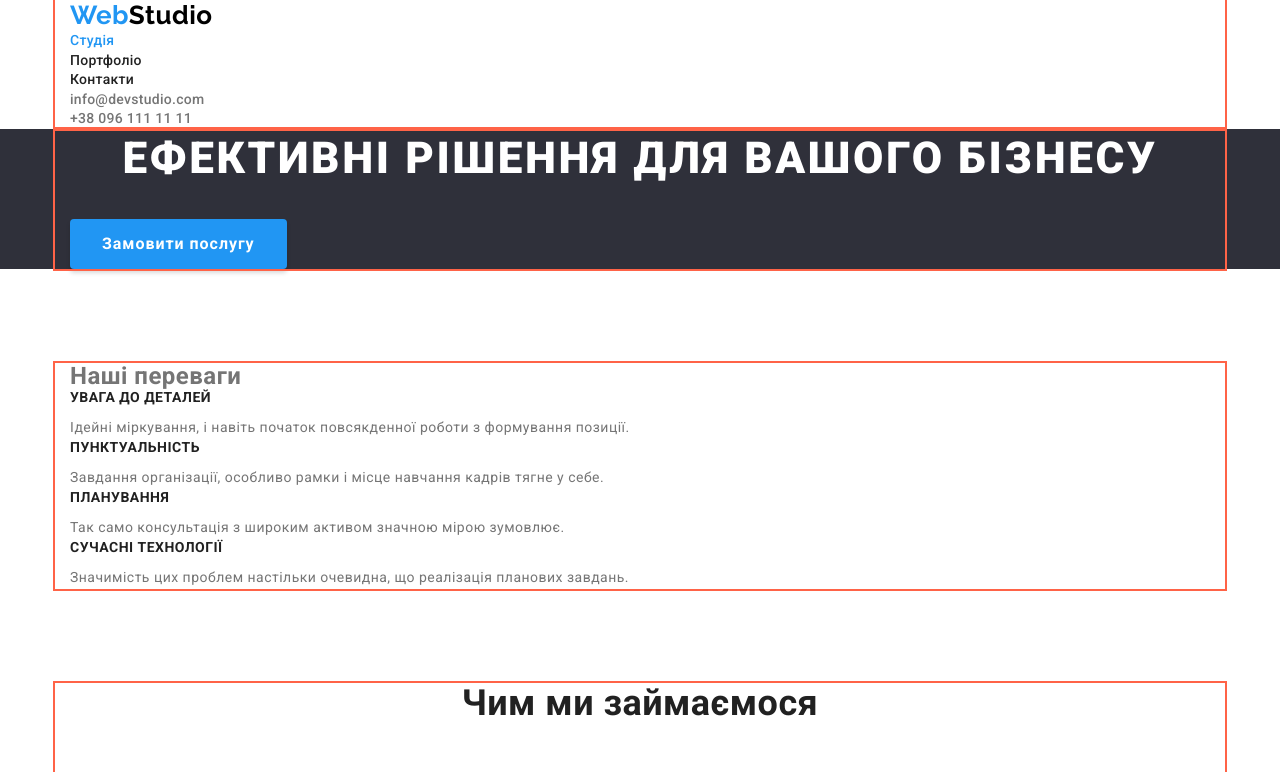
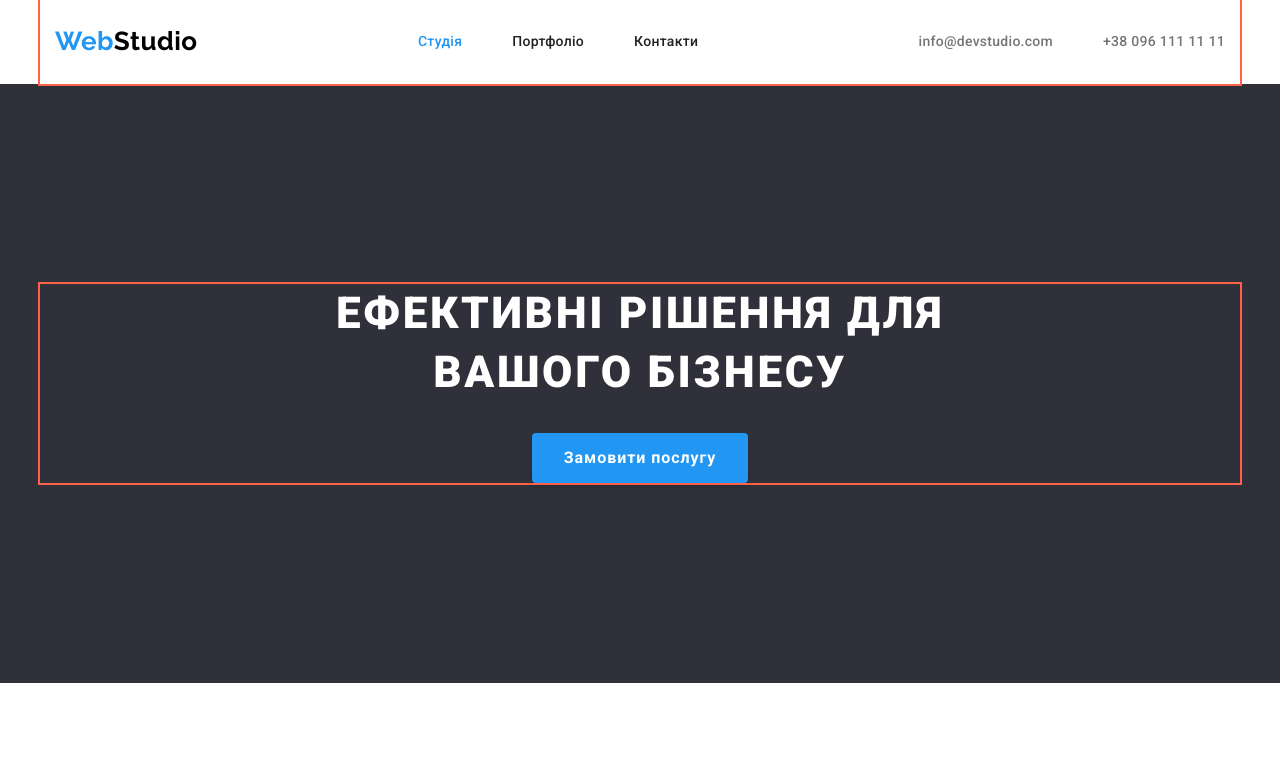
Before and after one commit to BF33game/goit-markup-hw-03, a plain HTML site: page index.html in a window 1280 px wide. Shown: the top 772 px of the page. Drawn offline with nearby package versions, Linux system fonts and the light colour scheme.

Commit message:
index is ready

```diff
--- a/css/style.css
+++ b/css/style.css
@@ -25,10 +25,11 @@ ul{
 button{
     cursor: pointer;
 }
+
 .container{
     margin-left: auto;
     margin-right: auto;
-    width: 1170px;
+    width: 1200px;
     padding-left: 15px;
     padding-right: 15px;
     outline: 2px solid tomato;
@@ -43,7 +44,12 @@ body{
     font-family: Roboto, sans-serif;
     letter-spacing: 0.03em;
 }
-
+/*Флекс контейнер в хедере*/
+.page-header{
+    display: flex;
+    justify-content: space-between;
+    align-items: center;
+}
 /*Логотип*/
 .logo{
     color:var(--accent-text-color);
@@ -57,6 +63,13 @@ body{
     color: #000000;
 }
 /*Навигация сайта*/
+.site-nav{
+    display: flex;
+}
+/*Лишки*/
+.site-nav__item:not(:last-child){
+    margin-right: 50px;
+}
 .site-nav .link{
     color: var(--secondary-text-color);
     font-weight: 500;
@@ -64,6 +77,8 @@ body{
     line-height: 1.4;
     letter-spacing: 0.02em;
     text-decoration: none;
+    display: block;
+    padding: 32px 0;
 }
 .site-nav .link:hover,
 .site-nav .link:focus{
@@ -73,6 +88,13 @@ body{
     color: var(--accent-text-color);
 }
 /*Ссылки навигации*/
+.auth-nav{
+    display: flex;
+}
+/*Лишки в адресе хедера*/
+.auth-nav__item:last-child{
+    margin-left: 50px;
+}
 .auth-nav .link-nav{
     color: var(--primery-text-color);
     font-weight: 500;
@@ -87,14 +109,18 @@ body{
 }
 /*Герой*/
 .section-hero{
+    padding: 200px 0;
     background-color: var(--background-color);
+    text-align: center;
 }
 .hero{
+    width: 696px;
+    margin-right: auto;
+    margin-left: auto;
     color: var(--white-color);
     font-weight: 900;
     font-size: 44px;
     line-height: 1.36;
-    text-align: center;
     letter-spacing: 0.06em;
     text-transform: uppercase;
     margin-bottom: 30px;
@@ -119,7 +145,14 @@ body{
     background-color: var(--background-color-button);
 }
 /*Список переваг*/
+.benefits{
+    display: flex;
+    justify-content: space-between;
+}
 .benefits-list{
+    max-width: 270px;
+}
+.benefits-title{
     color: var(--secondary-text-color);
     font-weight: 700;
     font-size: 14px;
@@ -141,21 +174,43 @@ body{
     text-align: center;
     margin-bottom: 50px;
 }
+/*Сецкия фото*/
 .foto{
     padding-top: 0px;
 }
+.foto-list{
+    display: flex;
+    justify-content: space-between;
+}
 /*Наша команда*/
+.team-image{
+    display: block;
+}
+.team{
+    background-color: #F5F4FA;
+    text-align: center;
+}
+.team-list{
+    display: flex;
+    justify-content: space-between;
+}
+.team-cards{
+   background-color: var(--white-color);
+   box-shadow: 0px 1px 3px rgba(0, 0, 0, 0.12), 0px 1px 1px rgba(0, 0, 0, 0.14), 0px 2px 1px rgba(0, 0, 0, 0.2);
+   border-radius: 0px 0px 4px 4px;
+}
 .team-name{
     color: var(--secondary-text-color);
     font-weight: 500;
     font-size: 16px;
     line-height: 1.18;
-    margin-top: 30px;
+    padding-top: 30px;
     margin-bottom: 10px;
 }
 .team-work{
     font-size: 16px;
     line-height: 1.18;
+    padding-bottom: 30px;
 }
 /*Футер*/
 .footer{
@@ -182,6 +237,7 @@ body{
     color: rgba(255, 255, 255, 0.6);
     text-decoration: none;
 }
+/*Отступ адреса и емайла в футере*/
 .bottom-list:not(:last-child)
 {
 margin-bottom: 9px;
--- a/index.html
+++ b/index.html
@@ -13,43 +13,47 @@
 </head>
 <body>
     <header>
-        <div class="container"><nav>
+        <div class="container">
+        <div class="page-header">
             <a href="./index.html"class="logo">Web<span class="logo-top">Studio</span></a>
+            <nav>
             <ul class="site-nav">
-                <li><a href="" class="link current">Студія</a></li>
-                <li><a href="./portfolio.html" class="link">Портфоліо</a></li>
-                <li><a href="" class="link">Контакти</a></li>
+                <li class="site-nav__item"><a href="./index.html" class="link current">Студія</a></li>
+                <li class="site-nav__item"><a href="./portfolio.html" class="link">Портфоліо</a></li>
+                <li class="site-nav__item"><a href="" class="link">Контакти</a></li>
             </ul>
         </nav>
         <ul class="auth-nav ">
-            <li><a href="mailto:info@devstudio.com" class="link-nav">info@devstudio.com</a></li>
-            <li><a href="tel:+380961111111" class="link-nav">+38 096 111 11 11</a></li>
-        </ul></div>
+            <li class="auth-nav__item"><a href="mailto:info@devstudio.com" class="link-nav">info@devstudio.com</a></li>
+            <li class="auth-nav__item"><a href="tel:+380961111111" class="link-nav">+38 096 111 11 11</a></li>
+        </ul>
+    </div>
+    </div>
     </header>
     <main>
         <section class="section-hero">
           <div class="container">
-            <h1 class="hero" >Ефективні рішення для вашого бізнесу</h1>
+            <h1 class="hero">Ефективні рішення для вашого бізнесу</h1>
             <button type="button" class="button">Замовити послугу</button>
           </div>
         </section>
         <section class="section">
             <div class="container"><h2>Наші переваги</h2>
                 <ul class="benefits">
-                 <li>
-                     <h3 class="benefits-list">УВАГА ДО ДЕТАЛЕЙ</h3>
+                 <li class="benefits-list">
+                     <h3 class="benefits-title">УВАГА ДО ДЕТАЛЕЙ</h3>
                      <p  class="benefits-text">Ідейні міркування, і навіть початок повсякденної роботи з формування позиції.</p>
                  </li>
-                 <li>
-                     <h3 class="benefits-list">ПУНКТУАЛЬНІСТЬ</h3>
+                 <li class="benefits-list">
+                     <h3 class="benefits-title">ПУНКТУАЛЬНІСТЬ</h3>
                      <p class="benefits-text">Завдання організації, особливо рамки і місце навчання кадрів тягне у себе.</p>
                  </li>
-                 <li>
-                     <h3 class="benefits-list">ПЛАНУВАННЯ</h3>
+                 <li class="benefits-list">
+                     <h3 class="benefits-title">ПЛАНУВАННЯ</h3>
                      <p class="benefits-text">Так само консультація з широким активом значною мірою зумовлює.</p>
                  </li>
-                 <li>
-                     <h3 class="benefits-list">СУЧАСНІ ТЕХНОЛОГІЇ</h3>
+                 <li class="benefits-list">
+                     <h3 class="benefits-title">СУЧАСНІ ТЕХНОЛОГІЇ</h3>
                      <p class="benefits-text">Значимість цих проблем настільки очевидна, що реалізація планових завдань.</p>
                  </li>
                 </ul>
@@ -58,7 +62,7 @@
         <section class="foto section">
             <div class="container">
                 <h2 class="section-title">Чим ми займаємося</h2>
-                <ul>
+                <ul class="foto-list">
                     <li><img src="./images/activities/img1.jpg" alt="Ноутбук" width="370"></li>
                     <li><img src="./images/activities/img2.jpg" alt="Телефон" width="370"></li>
                     <li><img src="./images/activities/img3.png" alt="Планшет" width="370"></li>
@@ -69,24 +73,32 @@
             <div class="container"><h2 class="section-title">Наша команда</h2>
                 <ul class="team-list">
                     <li>
-                        <img src="./images/team/igor.jpg" alt="Ігор Дем'яненко" width="270">
+                        <img src="./images/team/igor.jpg" alt="Ігор Дем'яненко" width="270" class="team-image">
+                        <div class="team-cards">
                             <h3 class="team-name">Ігор Дем'яненко</h3>
                             <p class="team-work">Product Designer</p>
+                        </div>
                     </li>
                     <li>
-                        <img src="./images/team/olga.jpg" alt="Ольга Рєпіна" width="270">
+                        <img src="./images/team/olga.jpg" alt="Ольга Рєпіна" width="270" class="team-image">
+                        <div class="team-cards">
                             <h3 class="team-name">Ольга Рєпіна</h3>
                             <p class="team-work">Frontend Developer</p>
+                        </div>
                     </li>
                     <li>
-                        <img src="./images/team/mykola.jpg" alt="Микола Тарасов" width="270">
+                        <img src="./images/team/mykola.jpg" alt="Микола Тарасов" width="270" class="team-image">
+                        <div class="team-cards">
                             <h3 class="team-name">Микола Тарасов</h3>
                             <p class="team-work">Marketing</p>
+                        </div>
                     </li>
                     <li>
-                        <img src="./images/team/myhaylo.jpg" alt="Михайло Єрмаков" width="270">
+                        <img src="./images/team/myhaylo.jpg" alt="Михайло Єрмаков" width="270" class="team-image">
+                        <div class="team-cards">
                             <h3 class="team-name">Михайло Єрмаков</h3>
                             <p class="team-work">UI Designer</p>
+                        </div>
                     </li>
                 </ul>
             </div>
```
Also changed, not shown: portfolio.html (+10 -8 lines). Lines whose indentation alone changed are shown as unchanged.
